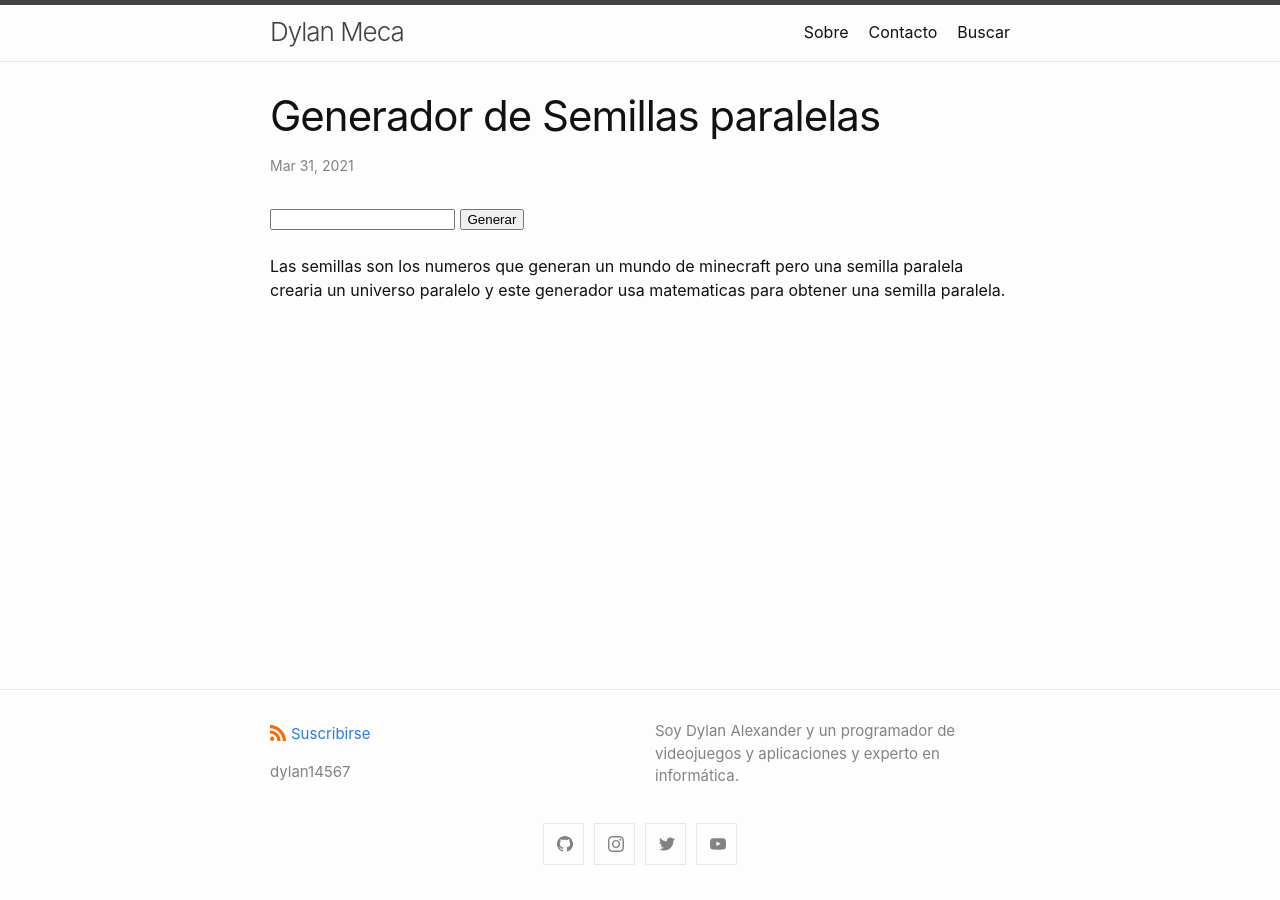
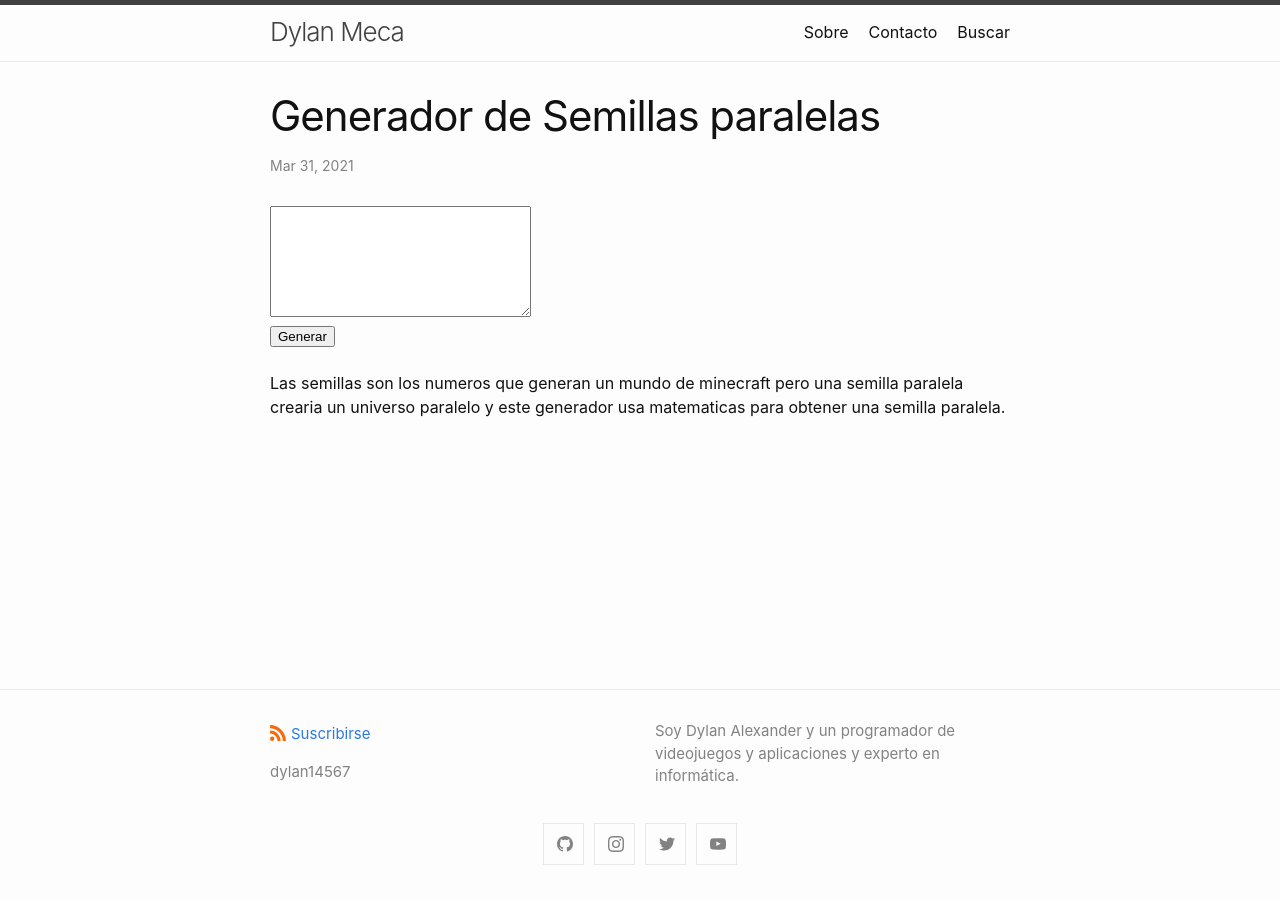
Before and after one commit to dylanmeca/dylanmeca.github.io, a Jekyll site: the page built from _posts/2021-03-31-Generador-de-semillas-paralelas.html, in a window 1280 px wide. Built offline with Jekyll 4.4.1, drawn with Linux system fonts in a browser that asks for light colours; a script that is not in the unit is left out; comment, search, counter and statistics services are not loaded.

Commit message:
Update 2021-03-31-Generador-de-semillas-paralelas.html

```diff
--- a/_posts/2021-03-31-Generador-de-semillas-paralelas.html
+++ b/_posts/2021-03-31-Generador-de-semillas-paralelas.html
@@ -22,7 +22,7 @@ function seedgenerator() {
 
 <form>
     <label for="seed"></label>
-    <input type="text" value="" id="seed" required>
+    <textarea id="seed" name="seed" rows="7" cols="30" required></textarea><br />
     <input type="button" value="Generar" onclick="seedgenerator()" />
 </form>
 
```
